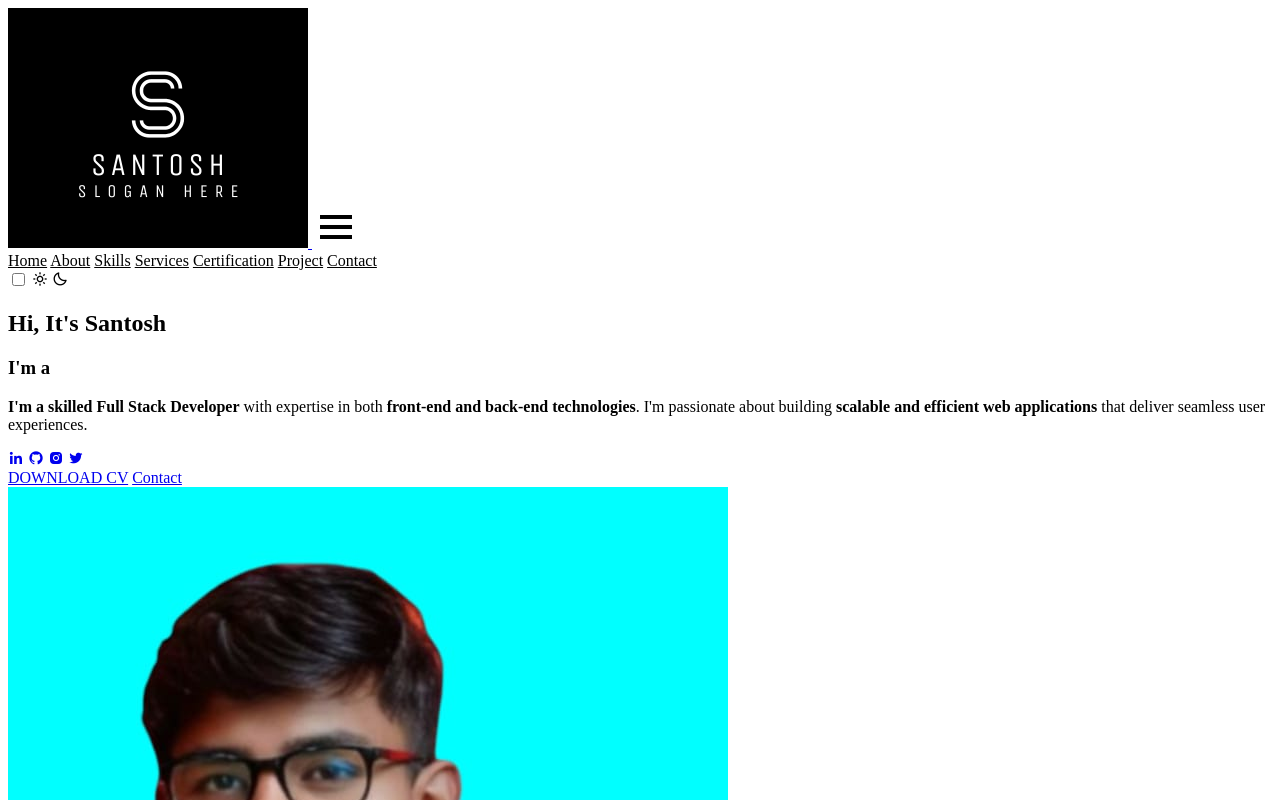
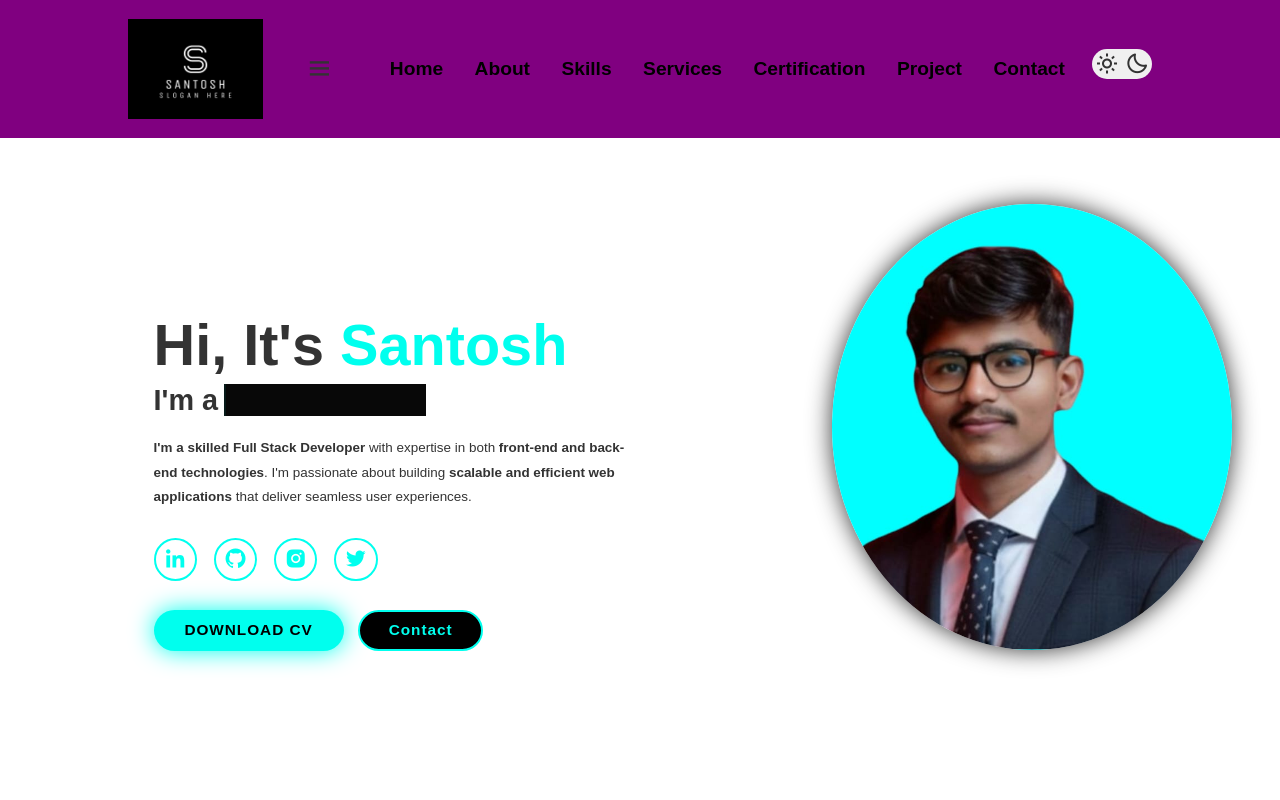
Before and after one commit to santuguddu/portofilo, a plain HTML site: page index.html in a window 1280 px wide. Shown: the top 800 px of the page. Drawn offline with nearby package versions, Linux system fonts and the light colour scheme.

Commit message:
last commit

```diff
--- a/index.html
+++ b/index.html
@@ -5,7 +5,7 @@
     <meta charset="UTF-8">
     <meta name="viewport" content="width=device-width, initial-scale=1.0">
     <title>Santosh Portfolio Website</title>
-    <link rel="stylesheet" href="ind.css">
+    <link rel="stylesheet" href="index.css">
     <link href="https://unpkg.com/boxicons@2.1.4/css/boxicons.min.css" rel="stylesheet">
     <style>
         #menu-icon0 {
```
